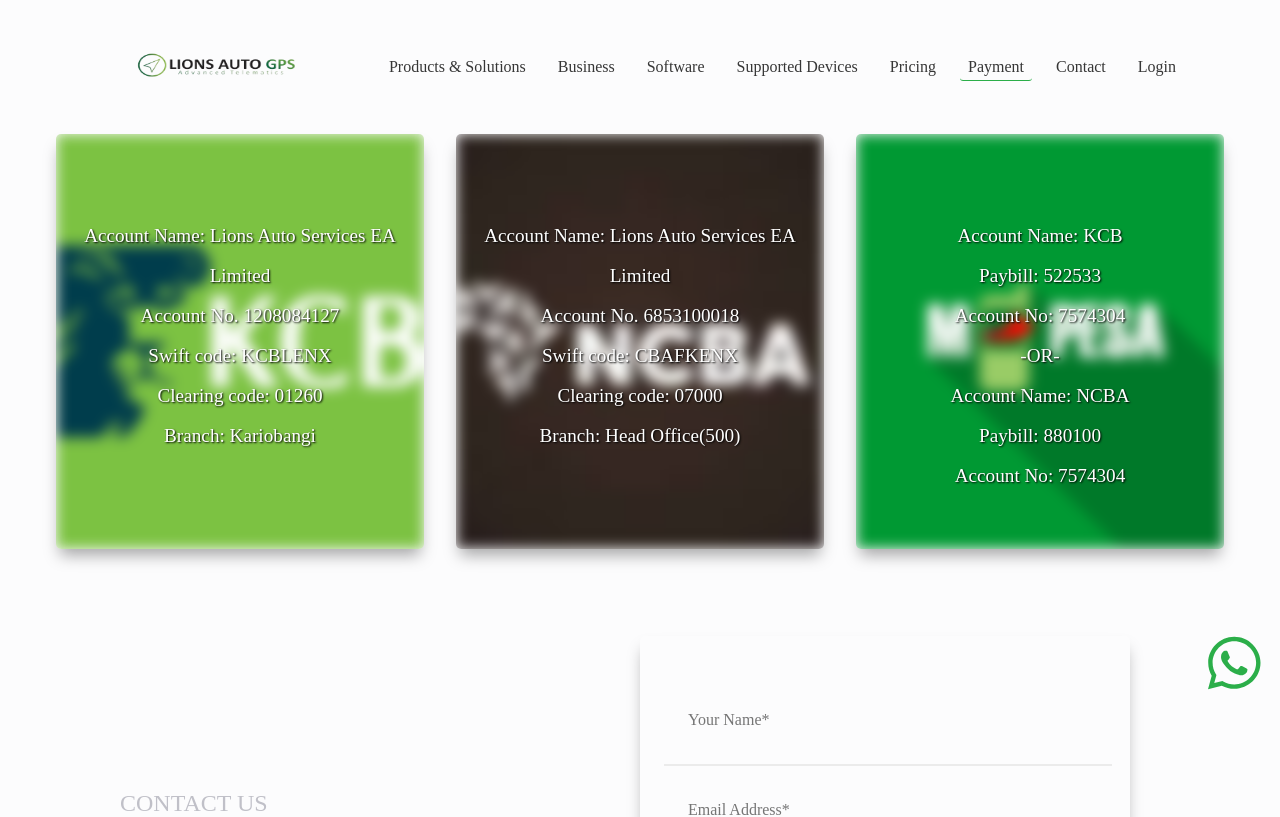
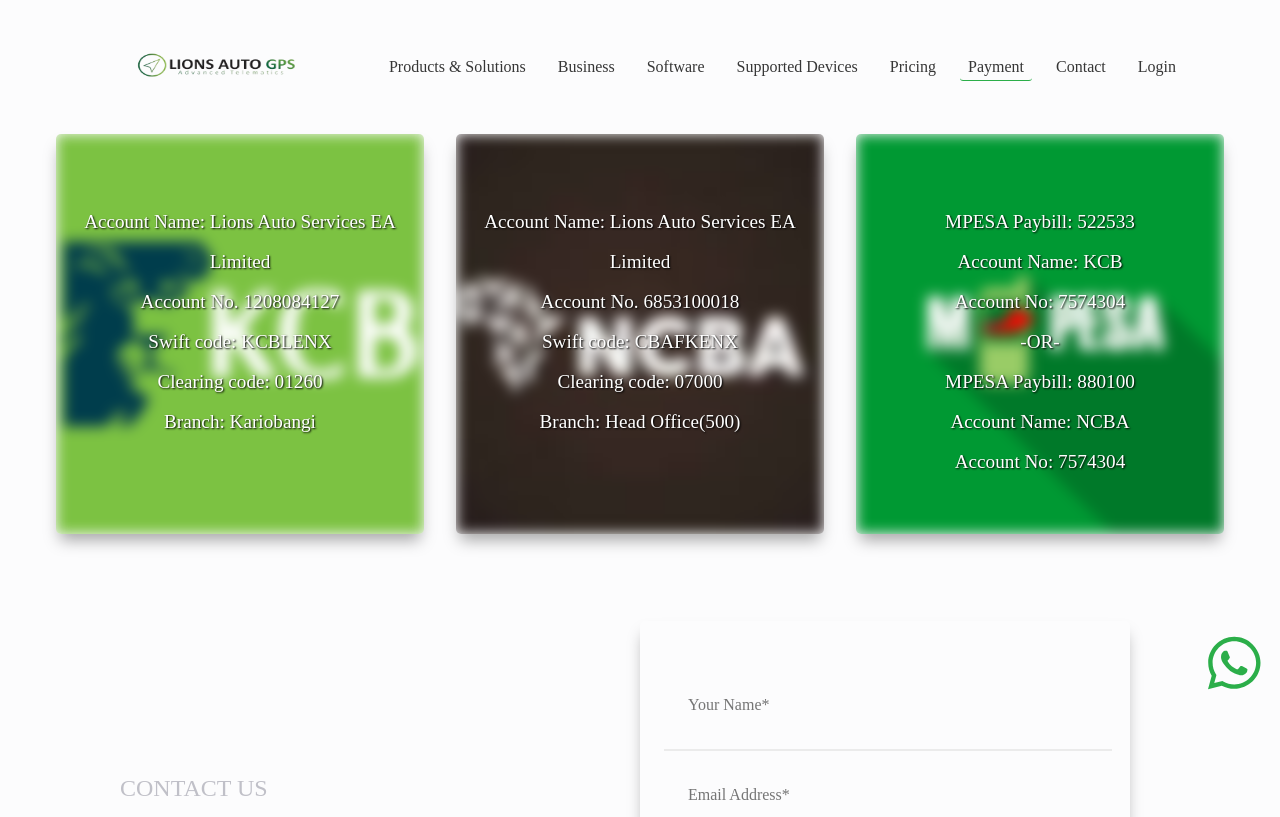
Before and after one commit to ChrisGachuhi/LionsAuto, a React (Vite) app: page /Payment in a window 1280 px wide. Shown: the top 817 px of the page. Built offline with nearby package versions, Linux system fonts and the light colour scheme.

Commit message:
All changes processed

```diff
--- a/src/Pages/Payment.jsx
+++ b/src/Pages/Payment.jsx
@@ -31,12 +31,12 @@
         <div className="card">
           <img src={mpesa} alt="" />
           <div className="details">
+            <p>MPESA Paybill: 522533</p>
             <p>Account Name: KCB</p>
-            <p>Paybill: 522533</p>
             <p>Account No: 7574304 </p>
             <p>-OR-</p>
+            <p>MPESA Paybill: 880100</p>
             <p>Account Name: NCBA</p>
-            <p>Paybill: 880100</p>
             <p>Account No: 7574304 </p>
           </div>
         </div>
--- a/src/assets/Style.scss
+++ b/src/assets/Style.scss
@@ -2727,6 +2727,7 @@
     margin-bottom: 30px;
 
     .card {
+      max-height: 400px;
       border-radius: 5px;
       position: relative;
       box-shadow: 8px 7px 15px -4px rgba(0, 0, 0, 0.35);
@@ -2746,7 +2747,7 @@
 
       .details {
         position: absolute;
-        top: 15%;
+        top: 12%;
         margin-top: 20px;
         line-height: 2.5rem;
         font-size: 1.2rem;
```
Also changed, not shown: src/Components/Form.jsx (+2 -5 lines).
